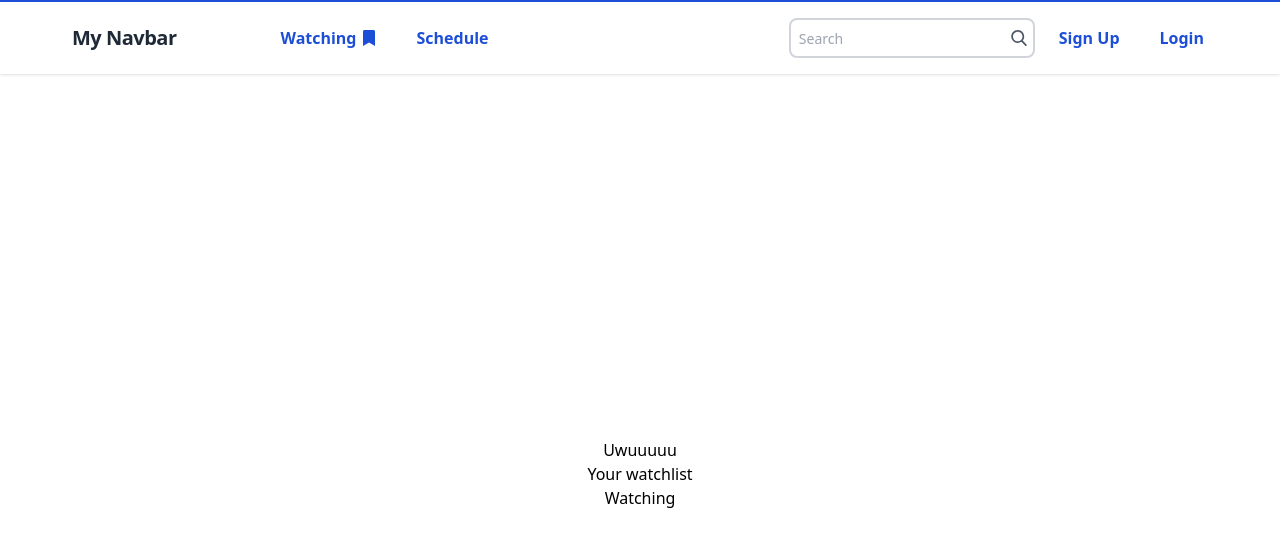
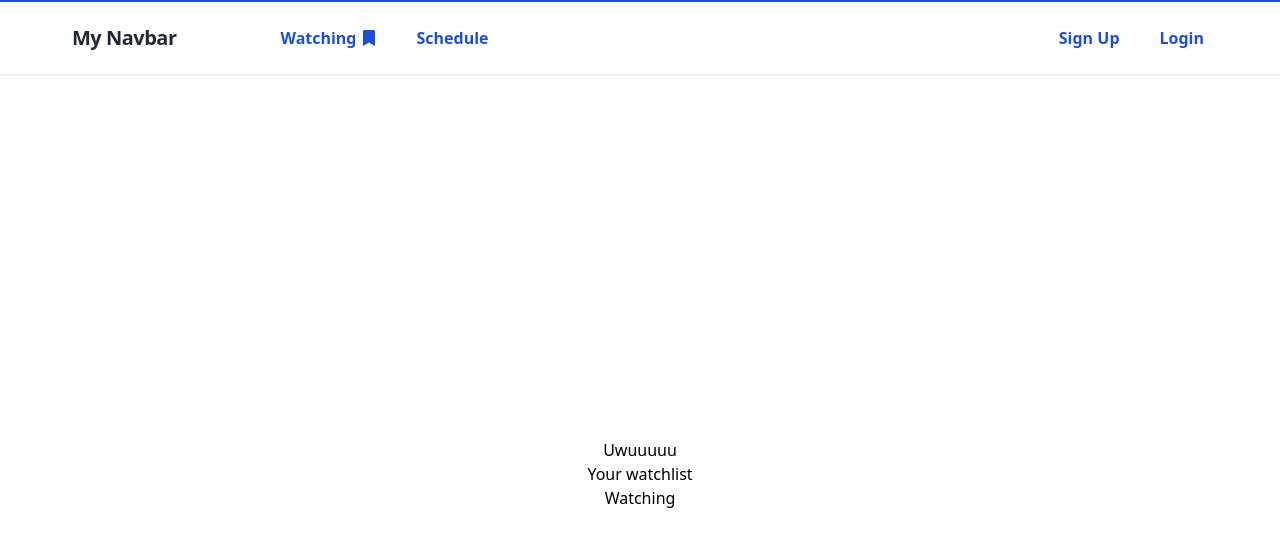
Before and after one commit to donovangg/mainichi, a Next.js app: page /watchlist in a window 1280 px wide. Shown: the top 546 px of the page. Built offline with nearby package versions, Linux system fonts and the light colour scheme.

Commit message:
remove input from navbar, no search functionality wanted yet

```diff
--- a/src/components/AnimeCard.tsx
+++ b/src/components/AnimeCard.tsx
@@ -50,8 +50,7 @@ const AnimeCard: React.FC<AnimeCardProps> = ({ ani }) => {
             disabled={watchButtonDisabled}
             className={`flex w-full items-center justify-center p-1 ${watchButtonDisabled ? 'bg-red-600': 'bg-green-600'}`}
           >
-            add
-            <FaRegBookmark />
+            {watchButtonDisabled ? 'Added' : <FaRegBookmark />}
           </button>
           <button className="flex w-full items-center justify-center  ">
             <FaExternalLinkAlt />
--- a/src/components/Navbar.tsx
+++ b/src/components/Navbar.tsx
@@ -46,8 +46,8 @@ const Navbar = () => {
               Schedule
             </Link>
           </div>
-
-          <div className="relative mx-auto hidden text-gray-600 lg:block">
+          {/* still debating if I want search or not */}
+          {/* <div className="relative mx-auto hidden text-gray-600 lg:block">
             <input
               className="h-10 rounded-lg border-2 border-gray-300 bg-white pl-2 pr-8 text-sm focus:outline-none"
               type="search"
@@ -69,7 +69,7 @@ const Navbar = () => {
                 <path d="M55.146,51.887L41.588,37.786c3.486-4.144,5.396-9.358,5.396-14.786c0-12.682-10.318-23-23-23s-23,10.318-23,23  s10.318,23,23,23c4.761,0,9.298-1.436,13.177-4.162l13.661,14.208c0.571,0.593,1.339,0.92,2.162,0.92  c0.779,0,1.518-0.297,2.079-0.837C56.255,54.982,56.293,53.08,55.146,51.887z M23.984,6c9.374,0,17,7.626,17,17s-7.626,17-17,17  s-17-7.626-17-17S14.61,6,23.984,6z" />
               </svg>
             </button>
-          </div>
+          </div> */}
           <div className="flex ">
             <a
               href="#"
```
